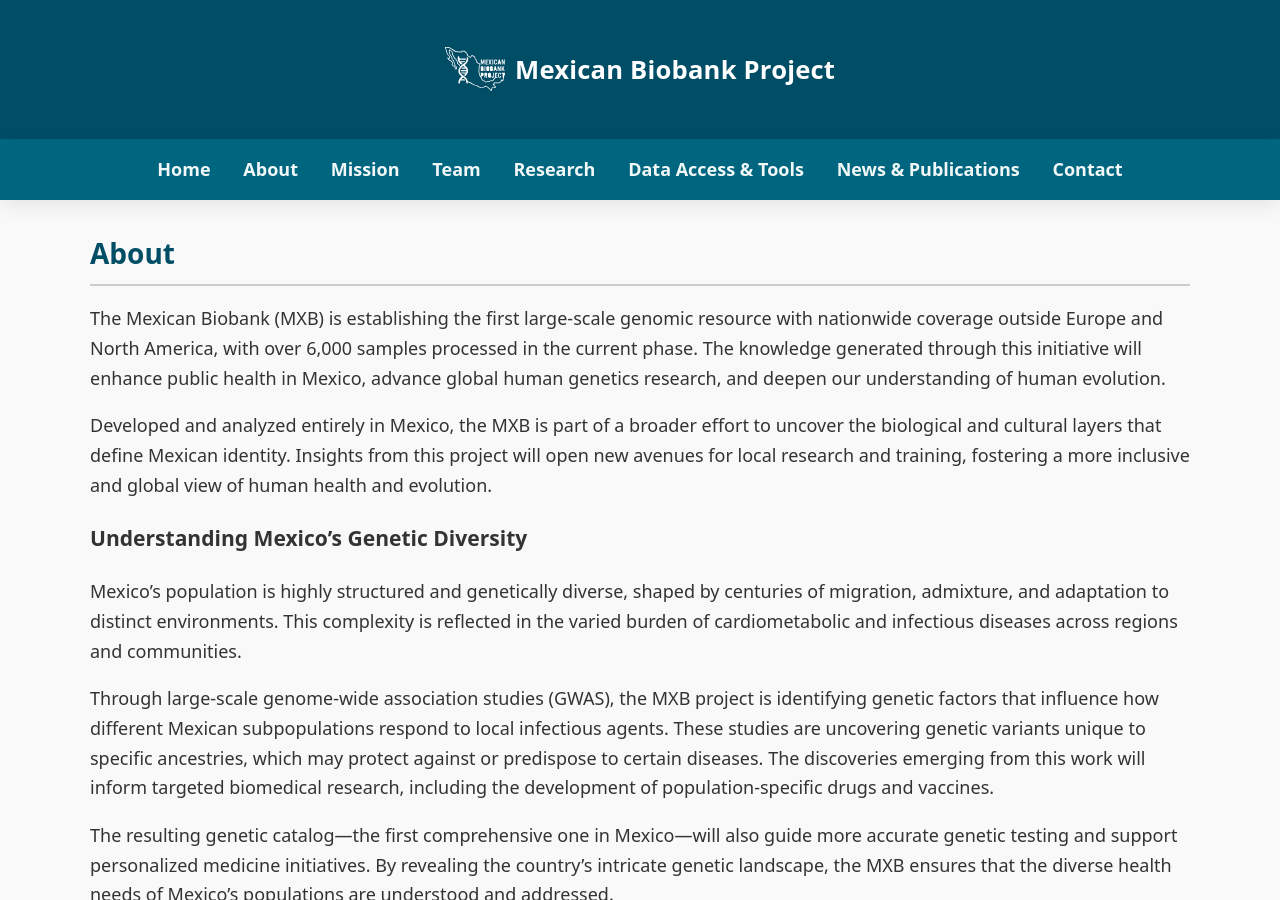
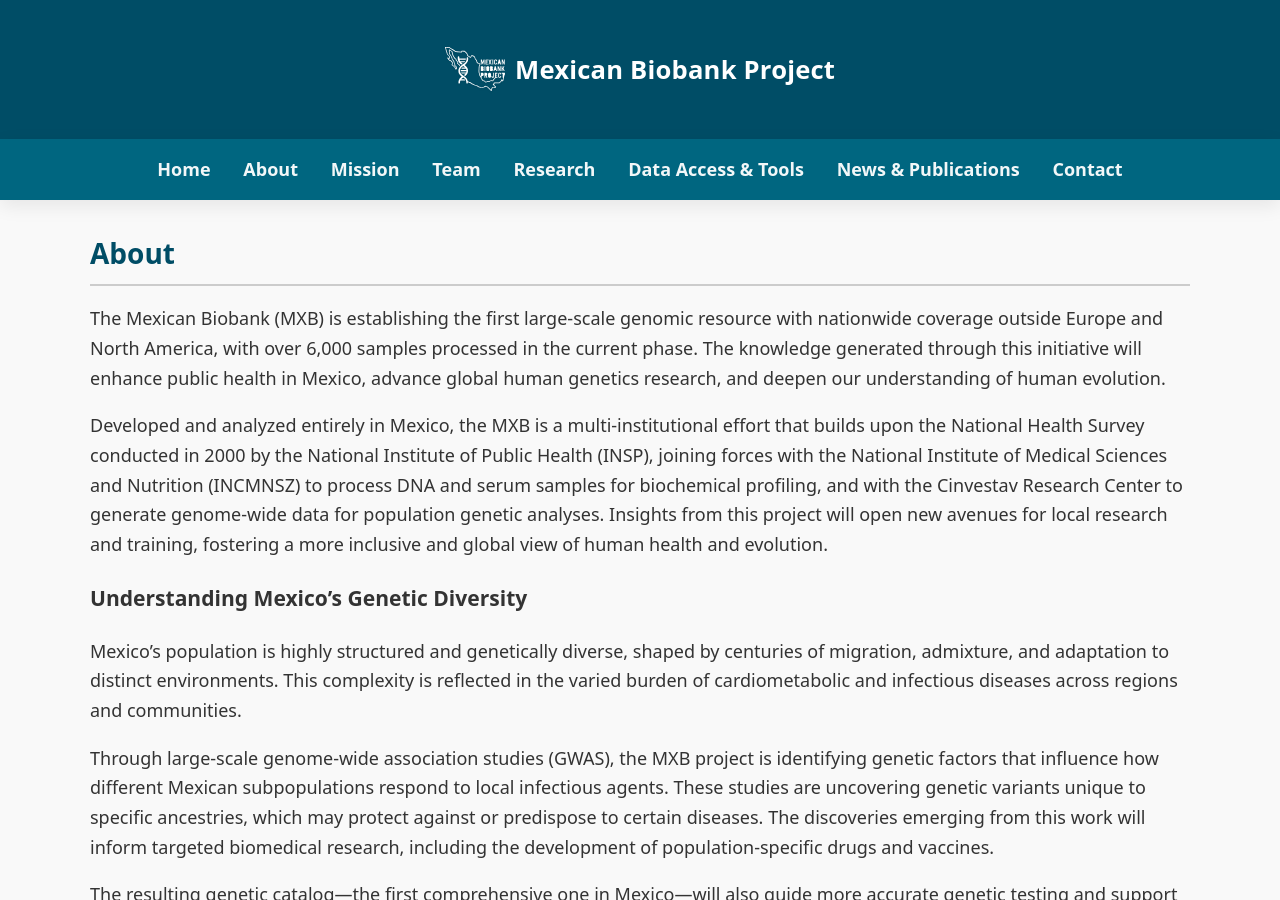
Before and after one commit to morenolab/MexicanBiobank_webpage, a Jekyll site: the page built from pages/about.md, in a window 1280 px wide and 900 px high. Built offline with Jekyll 4.4.1, drawn with Linux system fonts in a browser that asks for light colours.

Commit message:
Update about.md

```diff
--- a/pages/about.md
+++ b/pages/about.md
@@ -9,7 +9,7 @@ permalink: /about/
 
         <p>The Mexican Biobank (MXB) is establishing the first large-scale genomic resource with nationwide coverage outside Europe and North America, with over 6,000 samples processed in the current phase. The knowledge generated through this initiative will enhance public health in Mexico, advance global human genetics research, and deepen our understanding of human evolution.</p>
 
-        <p>Developed and analyzed entirely in Mexico, the MXB is part of a broader effort to uncover the biological and cultural layers that define Mexican identity. Insights from this project will open new avenues for local research and training, fostering a more inclusive and global view of human health and evolution.</p>
+        <p>Developed and analyzed entirely in Mexico, the MXB is a multi-institutional effort that builds upon the National Health Survey conducted in 2000 by the National Institute of Public Health (INSP), joining forces with the National Institute of Medical Sciences and Nutrition (INCMNSZ) to process DNA and serum samples for biochemical profiling, and with the Cinvestav Research Center to generate genome-wide data for population genetic analyses. Insights from this project will open new avenues for local research and training, fostering a more inclusive and global view of human health and evolution.</p>
 
         <h3>Understanding Mexico’s Genetic Diversity</h3>
 
```
